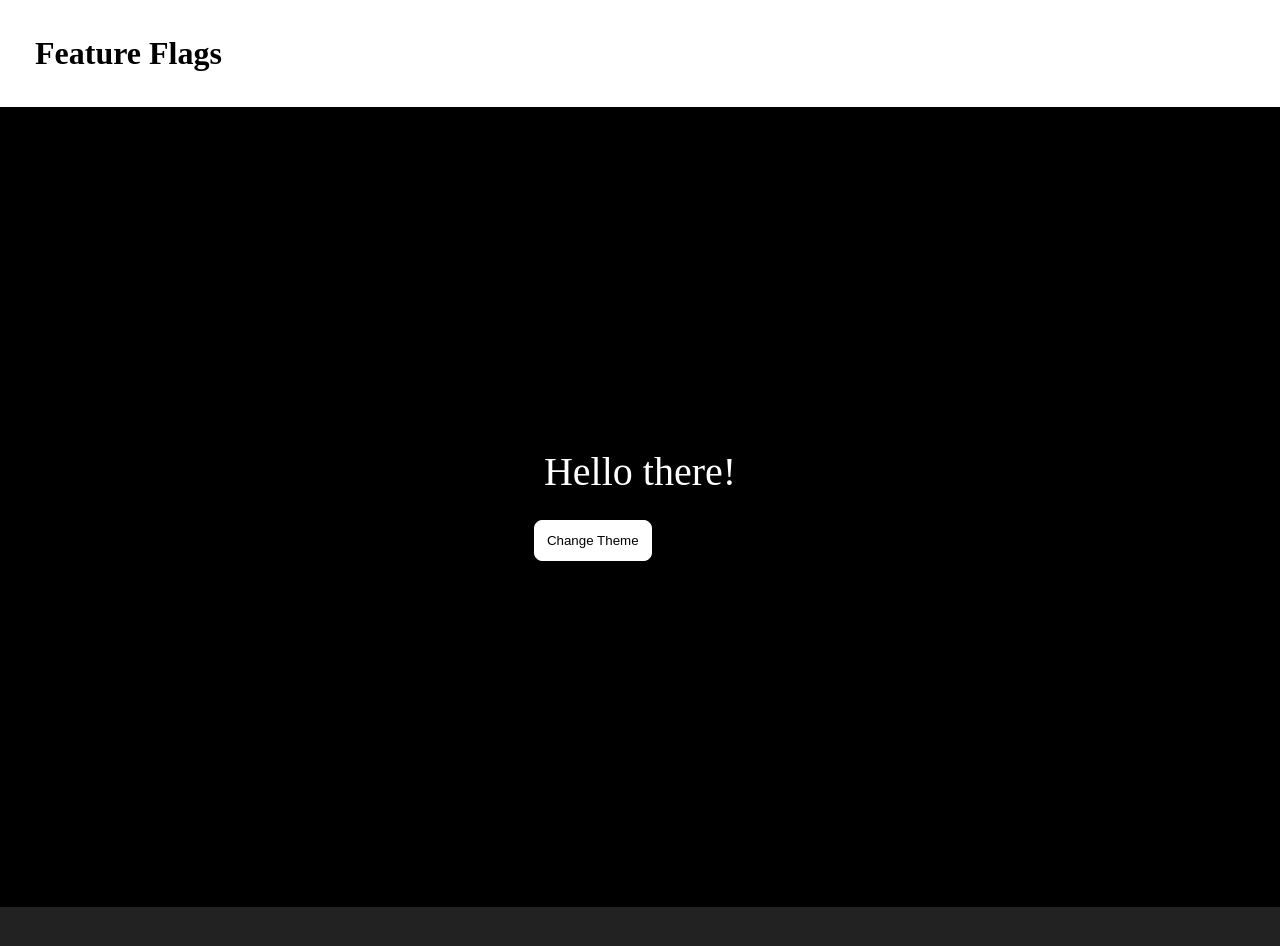
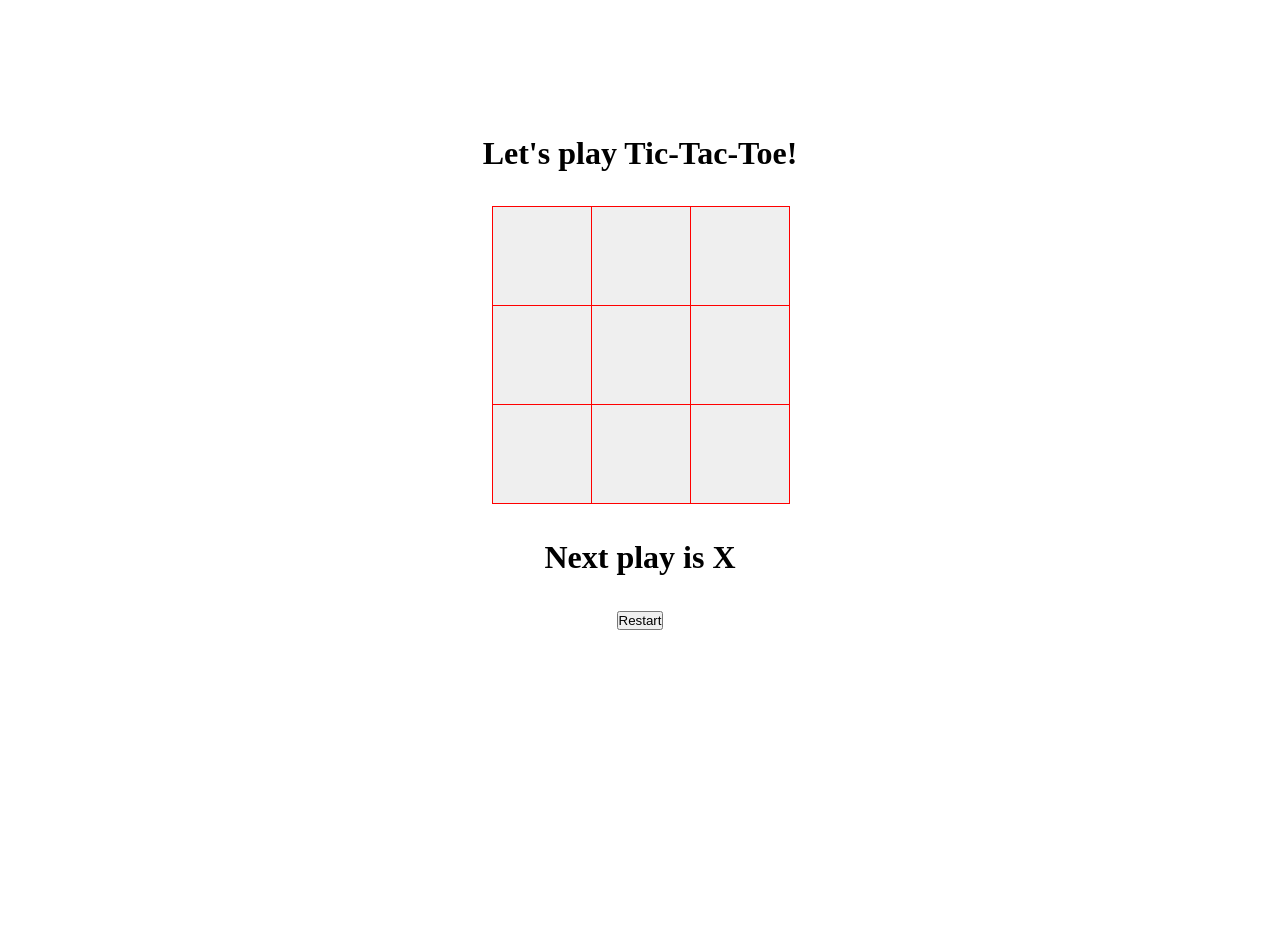
Before and after one commit to vjimenez327/react-projects, a React (Vite) app: page / in a window 1280 px wide. Shown: the top 946 px of the page. After the commit the page ends 800 px from the top, so only its background shows below. Built offline with nearby package versions, Linux system fonts and the light colour scheme.

Commit message:
tic tac toe game

```diff
--- a/src/App.jsx
+++ b/src/App.jsx
@@ -13,6 +13,7 @@
 import ScrollIndicator from './components/ScrollIndicator'
 import FeatureFlagGlobalState from './components/FeatureFlag/context'
 import FeatureFlags from './components/FeatureFlag'
+import TicTacToe from './components/TicTacToe';
 
 function App() {
 
@@ -31,10 +32,11 @@
         <QRCodeGenerator />
           <LightDarkMode />
           <ScrollIndicator url={'https://dummyjson.com/products?limit=100'} />
+          <FeatureFlagGlobalState>
+          <FeatureFlags />
+          </FeatureFlagGlobalState>
         */}
-        <FeatureFlagGlobalState>
-          <FeatureFlags />
-        </FeatureFlagGlobalState>
+        <TicTacToe />
       </div>
     </>
   )
--- /dev/null
+++ b/src/components/TicTacToe/index.jsx
@@ -0,0 +1,86 @@
+import { useState, useEffect } from 'react'
+import './styles.css'
+
+
+function Square({value, onClick}){
+  return <button className="square" onClick={onClick}>{value}</button>
+}
+
+export default function TicTacToe(){
+  const [squares, setSquares] = useState(Array(9).fill(''))
+  const [isXTurn, setIsXTurn] = useState(true);
+  const [status, setStatus] = useState('');
+
+  function getWinner(squares){
+    const winningPatterns = [
+      [0,1,2],
+      [3,4,5],
+      [6,7,8],
+      [2,5,8],
+      [0,4,8],
+      [2,4,6],
+      [0,3,6],
+      [1,4,7],
+    ]
+
+    for(let i = 0; i < winningPatterns.length; i++) {
+      const[x,y,z] = winningPatterns[i];
+
+      if(squares[x] && squares[x] === squares[y] && squares[x] === squares[z]) {
+        return squares[x]
+      }
+    }
+  }
+
+  useEffect(() => {
+    if(!getWinner(squares) && squares.every(item => item !== '')){
+      setStatus('This is a draw! Please restart the game')
+    } else if(getWinner(squares)) {
+      setStatus(`Winner is ${getWinner(squares)}! Please restart the game.`)
+    } else {
+      setStatus(`Next play is ${isXTurn ? "X" : "O"}`)
+    }
+  }, [squares, isXTurn])
+
+  function handleClick(getCurrentSquare){
+    let cpySquares = [...squares]
+
+    //this is so it doesn't toggle the value
+    if(getWinner(cpySquares) || cpySquares[getCurrentSquare]) return
+
+    cpySquares[getCurrentSquare] = isXTurn ? "X" : "O";
+
+    setIsXTurn(!isXTurn)
+    setSquares(cpySquares)
+  }
+
+  function handleRestart(){
+    setIsXTurn(true)
+    setSquares(Array(9).fill(''))
+  }
+
+
+  return <div className="game-container">
+    <h1>Let&apos;s play Tic-Tac-Toe!</h1>
+    <div className="row">
+      <Square value={squares[0]} onClick={() => handleClick(0)}/>
+      <Square value={squares[1]} onClick={() => handleClick(1)}/>
+      <Square value={squares[2]} onClick={() => handleClick(2)}/>
+
+    </div>
+    <div className="row">
+      <Square value={squares[3]} onClick={() => handleClick(3)}/>
+      <Square value={squares[4]} onClick={() => handleClick(4)}/>
+      <Square value={squares[5]} onClick={() => handleClick(5)}/>
+
+    </div>
+
+    <div className="row">
+      <Square value={squares[6]} onClick={() => handleClick(6)}/>
+      <Square value={squares[7]} onClick={() => handleClick(7)}/>
+      <Square value={squares[8]} onClick={() => handleClick(8)}/>
+    </div>
+    <h1>{status}</h1>
+    <button onClick={handleRestart} >Restart</button>
+  </div>
+}
--- /dev/null
+++ b/src/components/TicTacToe/styles.css
@@ -0,0 +1,25 @@
+.game-container {
+  display: flex;
+  flex-direction: column;
+  align-items: center;
+  margin-top: 100px;
+}
+
+.game-container::after{
+  clear: both;
+  content: "";
+  display: table;
+}
+
+.square {
+  border: 1px solid red;
+  float: left;
+  font-size: 40px;
+  height: 100px;
+  width: 100px;
+  margin-right: -1px;
+  margin-top: -1px;
+  padding: 0px;
+  text-align: center;
+  cursor: pointer;
+}
```
